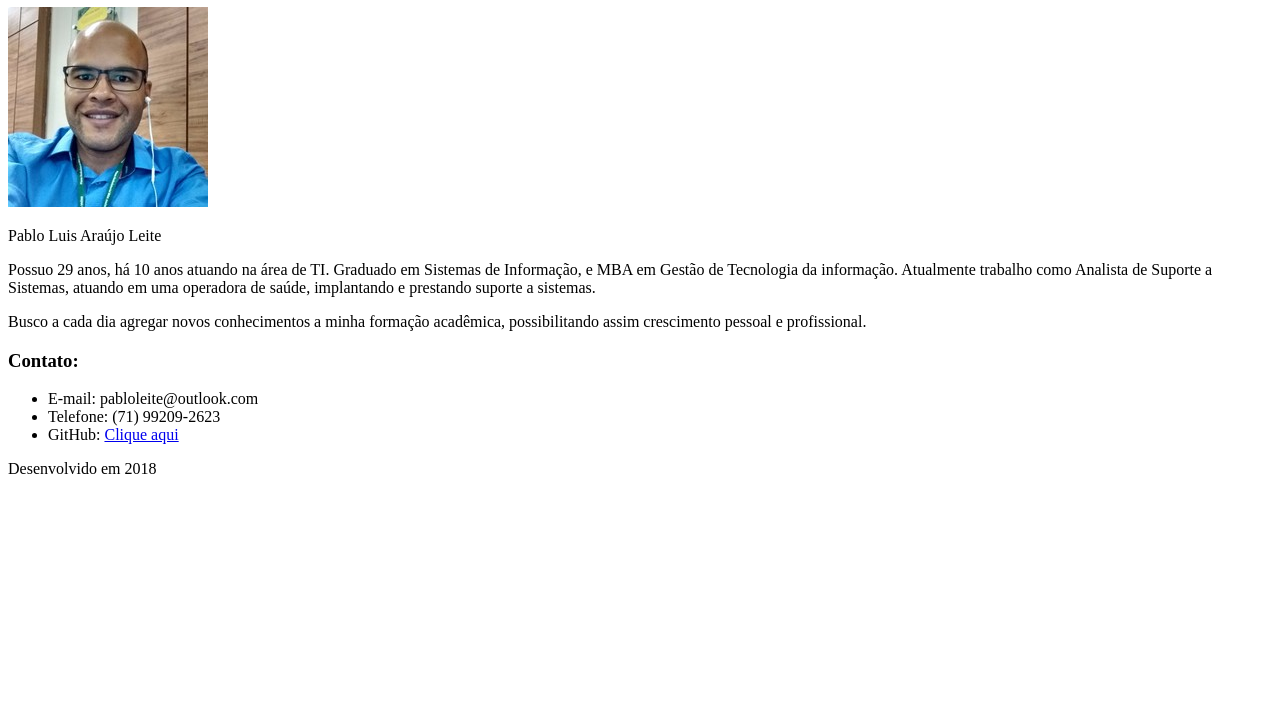
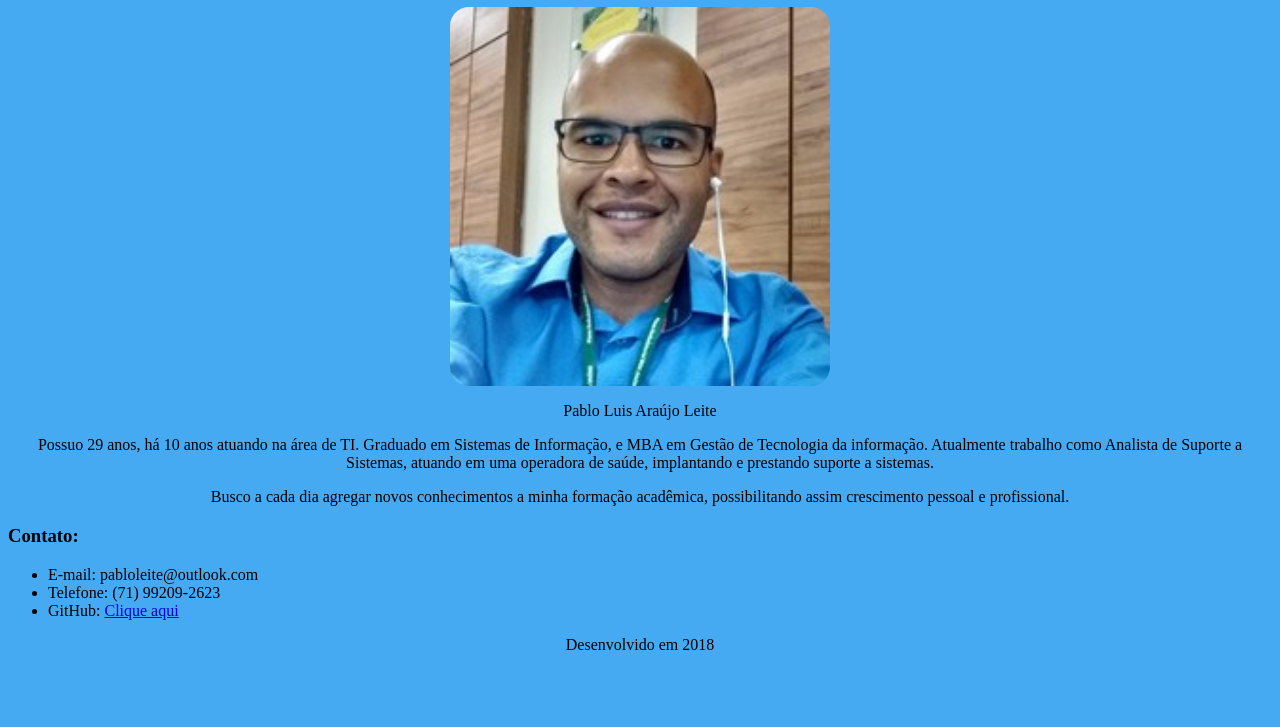
Before and after one commit to pabloleite88/perfil, a plain HTML site: page index.html in a window 1280 px wide. Shown: the part 73-800 px from the top of the page. Drawn offline with Linux system fonts and the light colour scheme.

Commit message:
Segunda versao do projeto

```diff
--- /dev/null
+++ b/css/styles.css
@@ -0,0 +1,22 @@
+/* material desing material.io/design
+https://flatuicolors.com/
+*/
+html{
+  background-color:#45aaf2;
+}
+
+.texto-centro {
+  text-align: center;
+}
+
+.img-centro {
+  margin-left: auto;
+  margin-right: auto;
+  display: block;
+  width: 30%;
+}
+
+.img-circle
+{
+  border-radius: 5%;
+}
--- a/index.html
+++ b/index.html
@@ -5,19 +5,20 @@
     <title>Pablo Luis</title>
     <meta name="author:" content="Pablo Luis Araujo Leite">
     <meta name="description" content="Primeira página web criada no curso Universo Front-end">
+    <link rel="stylesheet" href="css/styles.css">
   </head>
   <body>
     <header>
-      <h1>Minha primeira página Web</h1>
+      <h1 class="texto-centro">Minha primeira página Web</h1>
       <!-- Cabeçalho em html 5 -->
     </header>
     <section>
-      <img src="img\perfil.jpg" alt="Pablo Leite - Arquivo Pessoal">
-      <p>Pablo Luis Araújo Leite</p>
-      <p>Possuo 29 anos, há 10 anos atuando na área de TI. Graduado em Sistemas de Informação,
+      <img class="img-centro img-circle" src="img\perfil.jpg" alt="Pablo Leite - Arquivo Pessoal">
+      <p class="texto-centro">Pablo Luis Araújo Leite</p>
+      <p class="texto-centro">Possuo 29 anos, há 10 anos atuando na área de TI. Graduado em Sistemas de Informação,
         e MBA em Gestão de Tecnologia da informação. Atualmente trabalho como Analista de Suporte a Sistemas,
         atuando em uma operadora de saúde, implantando e prestando suporte a sistemas.</p>
-      <p>Busco a cada dia agregar novos conhecimentos a minha formação acadêmica, possibilitando assim crescimento pessoal e profissional.</p>
+      <p class="texto-centro">Busco a cada dia agregar novos conhecimentos a minha formação acadêmica, possibilitando assim crescimento pessoal e profissional.</p>
       <h3>Contato:</h3>
       <ul>
         <li>E-mail: pabloleite@outlook.com</li>
@@ -26,7 +27,7 @@
       </ul>
     </section>
     <footer>
-      <p>Desenvolvido em 2018</p>
+      <p class="texto-centro">Desenvolvido em 2018</p>
     </footer>
 
   </body>
```
